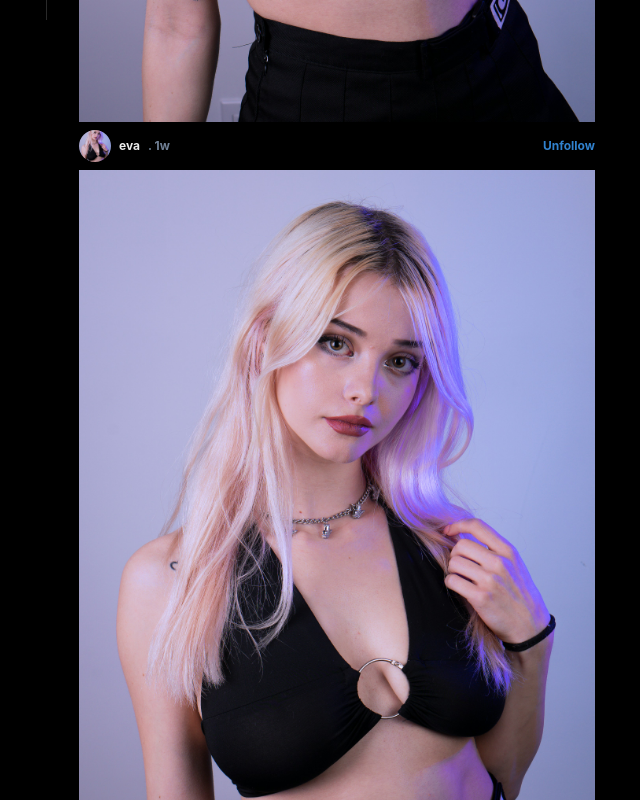
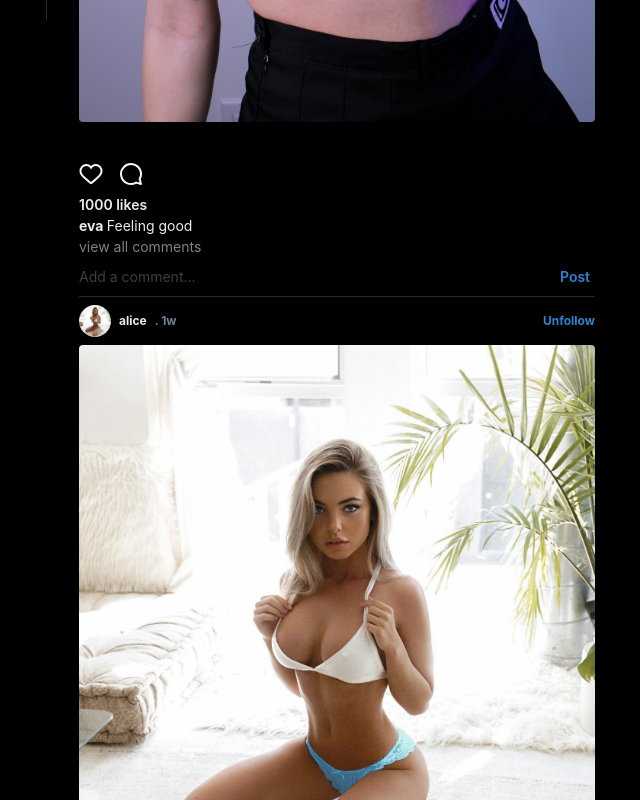
Before and after one commit to pankajdwivedi077/VisualVibes, a React (Vite) app: page / in a window 1280 px wide. Shown: the part 780-1580 px from the top of the page, without its empty margins (193-833 px from the left). Built offline with nearby package versions, Linux system fonts and the light colour scheme.

Commit message:
postfeed

```diff
--- a/src/components/FeedPosts/FeedPost.jsx
+++ b/src/components/FeedPosts/FeedPost.jsx
@@ -2,14 +2,14 @@
 import PostHeader from './PostHeader'
 import PostFooter from './PostFooter'
 
-const FeedPost = () => {
+const FeedPost = ({ img, username, avatar }) => {
   return (
     <>
-     <PostHeader  />
-     <Box>
-        <Image src='/img2.jpg' alt='user profile pic'/>
+     <PostHeader username={username} avatar={avatar} />
+     <Box my={2} borderRadius={4} overflow={"hidden"}>
+        <Image src={img} alt={username}/>
      </Box>
-     <PostFooter />
+     <PostFooter username={username} />
     </>
   )
 }
--- a/src/components/FeedPosts/FeedPosts.jsx
+++ b/src/components/FeedPosts/FeedPosts.jsx
@@ -4,10 +4,26 @@
 const FeedPosts = () => {
   return (
     <Container maxW={"container.sm"} py={10} px={2} >
-       <FeedPost />
-       <FeedPost />
-       <FeedPost />
-       <FeedPost />
+       <FeedPost
+       img='/img2.jpg'
+       username='eva'
+       avatar='/img2.jpg'
+       />
+        <FeedPost
+       img='/img4.jpg'
+       username='alice'
+       avatar='/img4.jpg'
+       />
+         <FeedPost
+       img='/img3.jpg'
+       username='lisa'
+       avatar='/img3.jpg'
+       />
+         <FeedPost
+       img='/img1.jpg'
+       username='lana'
+       avatar='/img1.jpg'
+       />
     </Container>
   )
 }
--- a/src/components/FeedPosts/PostFooter.jsx
+++ b/src/components/FeedPosts/PostFooter.jsx
@@ -1,17 +1,70 @@
-import { Box, Flex } from '@chakra-ui/react'
-import React from 'react'
+import { Box, Button, Flex, Input, InputGroup, InputRightElement, Text } from '@chakra-ui/react'
+import React, { useState } from 'react'
+import { CommentLogo, NotificationsLogo, UnlikeLogo } from '../../assets/contants'
 
-const PostFooter = () => {
+const PostFooter = ({ username }) => {
 
+    const [liked, setLiked] = useState(false);
+	const [likes, setLikes] = useState(1000);
 
+	const handleLike = () => {
+		if (liked) {
+			setLiked(false);
+			setLikes(likes - 1);
+		} else {
+			setLiked(true);
+			setLikes(likes + 1);
+		}
+	};
 
   return (
     <>
-     <Flex alignItems={"center"} gap={4} w={"full"} pt={0} mb={2} mt={'auto'} >
-       <Box>
-
+     <Box my={10}></Box>
+     <Flex alignItems={"center"} gap={4} w={"full"} pt={0} mb={2} mt={4} >
+       <Box onClick={handleLike} cursor={"pointer"} fontSize={18}>
+         {!liked ? (<NotificationsLogo />) : (<UnlikeLogo />)}
+       </Box>
+       <Box cursor={"pointer"} fontSize={18}>
+        <CommentLogo />
        </Box>
      </Flex>
+     <Text fontWeight={600} fontSize={"sm"}>
+        {likes} likes
+     </Text>
+
+     <Text fontWeight={700} fontSize={"sm"}>
+       {username} {" "}
+       <Text as='span' fontWeight={400}>
+        Feeling good
+       </Text>
+     </Text>
+     <Text color={"gray"} fontSize={"sm"}>
+        view all comments
+     </Text>
+
+     <Flex
+      alignItems={"center"}
+      gap={2}
+      justifyContent={"space-between"}
+      w={"full"}
+     >
+     <InputGroup>
+       <Input variant={"flushed"} placeholder={'Add a comment...'} fontSize={14} />
+       <InputRightElement>
+        <Button
+         fontSize={14}
+         color={'blue.500'}
+         fontWeight={600}
+         cursor={"pointer"}
+         _hover={{color: "white"}}
+         bg={"transparent"}
+        >
+            Post
+        </Button>
+       </InputRightElement>
+     </InputGroup>
+     </Flex>
+
     </>
   )
 }
--- a/src/components/FeedPosts/PostHeader.jsx
+++ b/src/components/FeedPosts/PostHeader.jsx
@@ -1,7 +1,7 @@
 import { Avatar, Box, Flex, Text } from "@chakra-ui/react";
 import React from "react";
 
-const PostHeader = () => {
+const PostHeader = ({ username, avatar }) => {
   return (
     <Flex
       justifyContent={"space-between"}
@@ -10,9 +10,9 @@
       my={2}
     >
       <Flex alignItems={"center"} gap={2}>
-        <Avatar src="/img2.jpg" alt="user profile pic" size={"sm"} />
+        <Avatar src={avatar} alt="user profile pic" size={"sm"} />
         <Flex fontSize={12} fontWeight={"bold"} gap="2">
-          eva
+          {username}
           <Box color={"gray.500"}>. 1w</Box>
         </Flex>
       </Flex>
```
